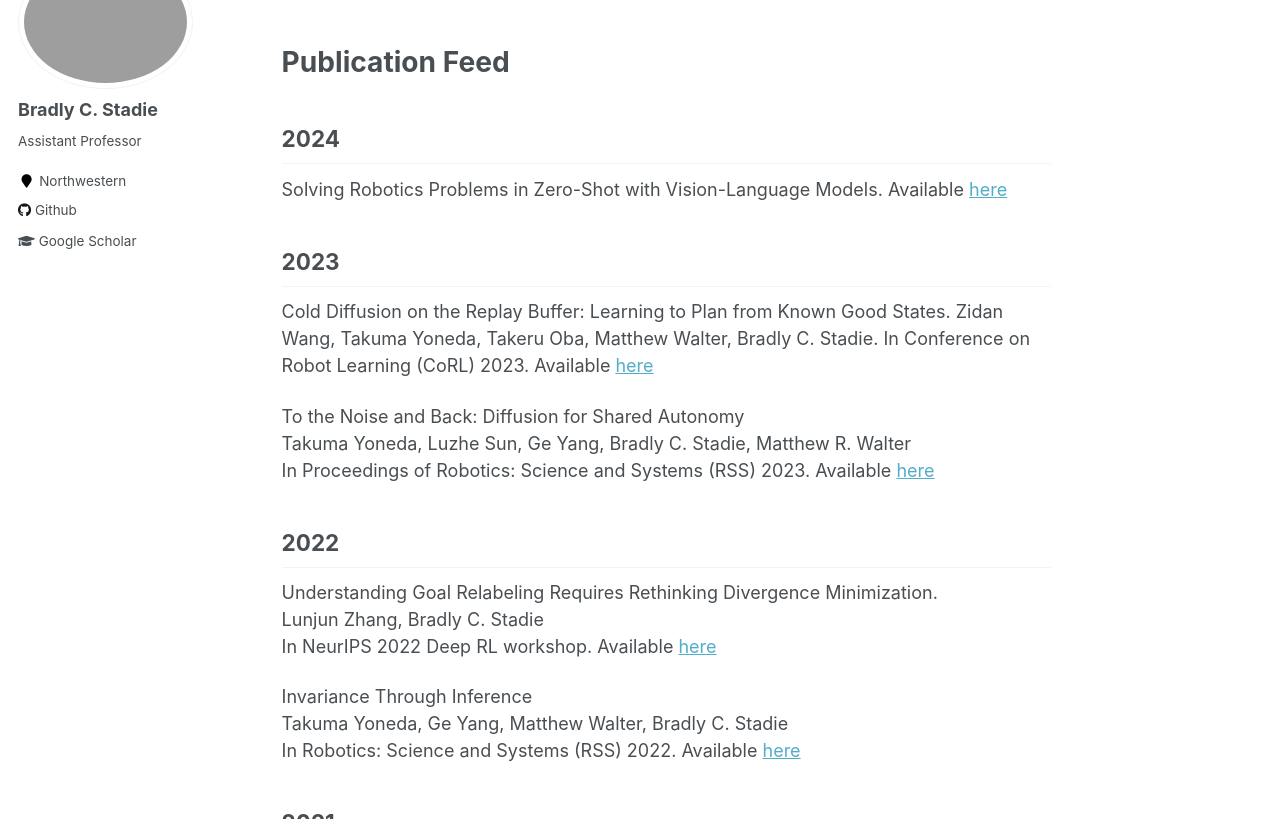
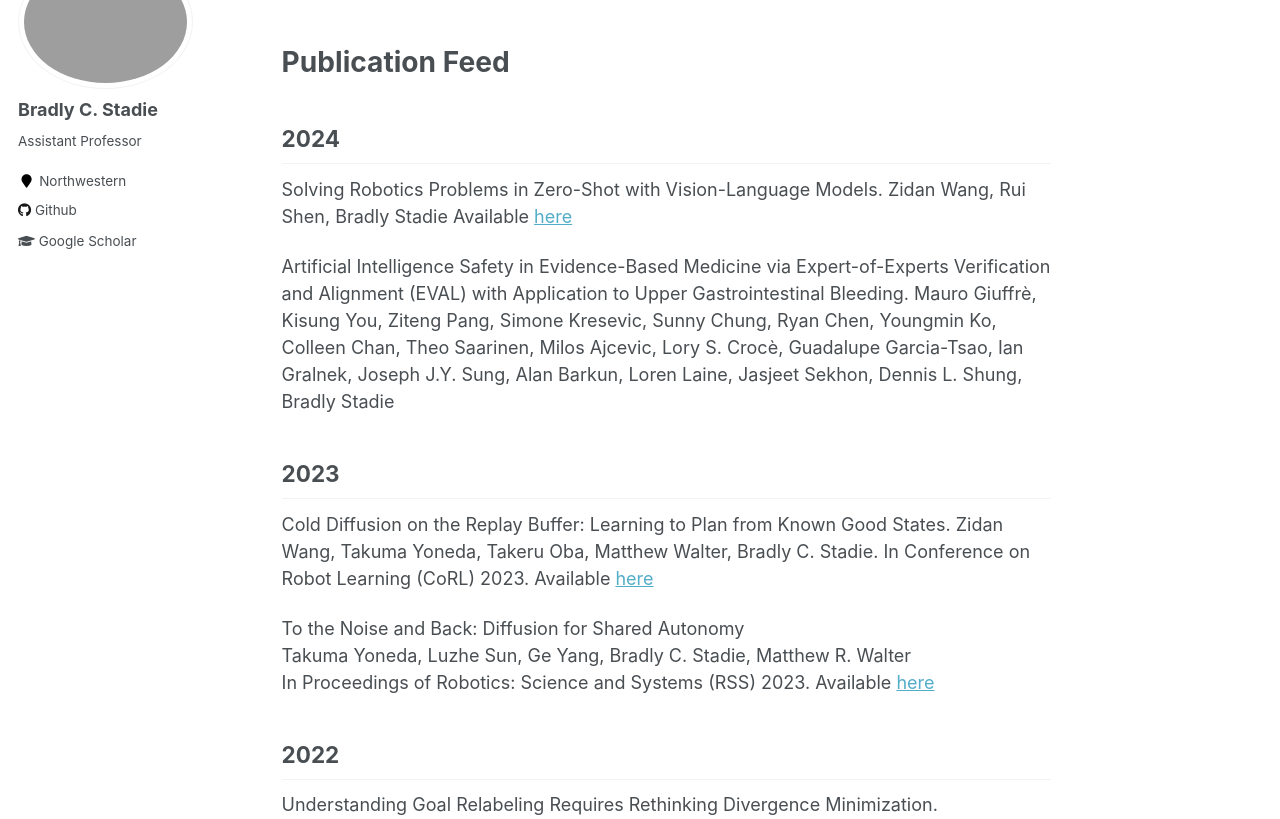
Before and after one commit to bstadie/bstadie.github.io, a Jekyll site: the page built from _pages/about.md, in a window 1280 px wide and 900 px high, scrolled down 1308 px, cut to the strip 81-900 px from the top of the window. Built offline with Jekyll 4.4.1, drawn with Linux system fonts in a browser that asks for light colours.

Commit message:
Update about.md

```diff
--- a/_pages/about.md
+++ b/_pages/about.md
@@ -71,7 +71,12 @@ Publication Feed
 
 2024
 ---------------
-Solving Robotics Problems in Zero-Shot with Vision-Language Models. Available [here](https://wonderful-team-robotics.github.io/)
+Solving Robotics Problems in Zero-Shot with Vision-Language Models.
+Zidan Wang, Rui Shen, Bradly Stadie
+Available [here](https://wonderful-team-robotics.github.io/)
+
+Artificial Intelligence Safety in Evidence-Based Medicine via Expert-of-Experts Verification and Alignment (EVAL) with Application to Upper Gastrointestinal Bleeding.
+Mauro Giuffrè, Kisung You, Ziteng Pang, Simone Kresevic, Sunny Chung, Ryan Chen, Youngmin Ko, Colleen Chan, Theo Saarinen, Milos Ajcevic, Lory S. Crocè, Guadalupe Garcia-Tsao, Ian Gralnek, Joseph J.Y. Sung, Alan Barkun, Loren Laine, Jasjeet Sekhon, Dennis L. Shung, Bradly Stadie
 
 2023
 ---------------
```
